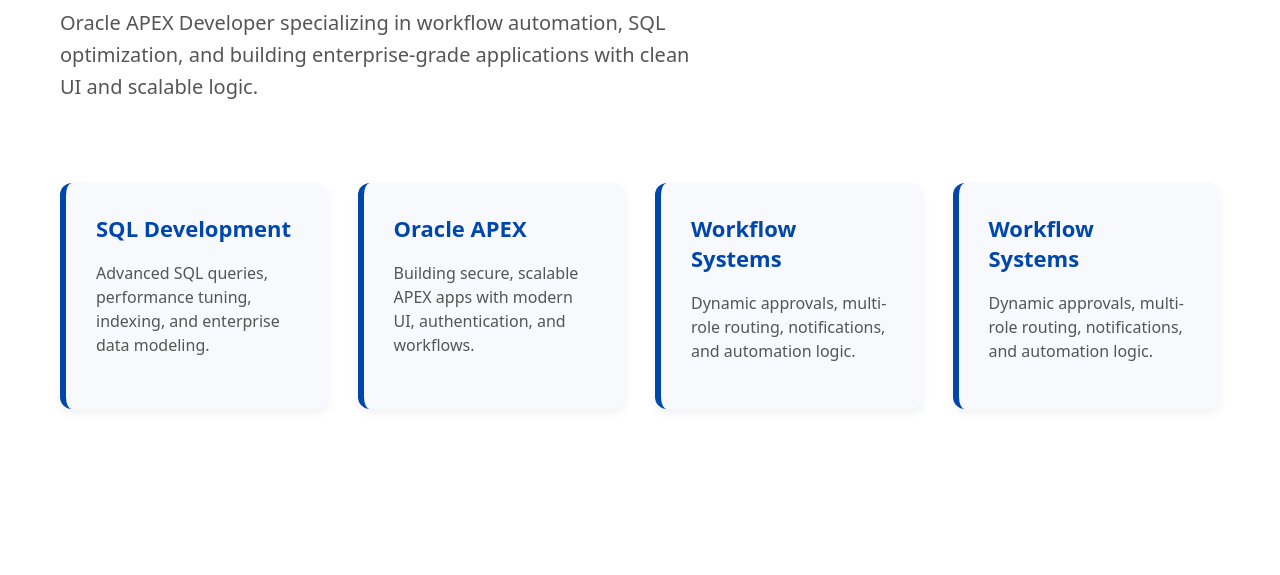
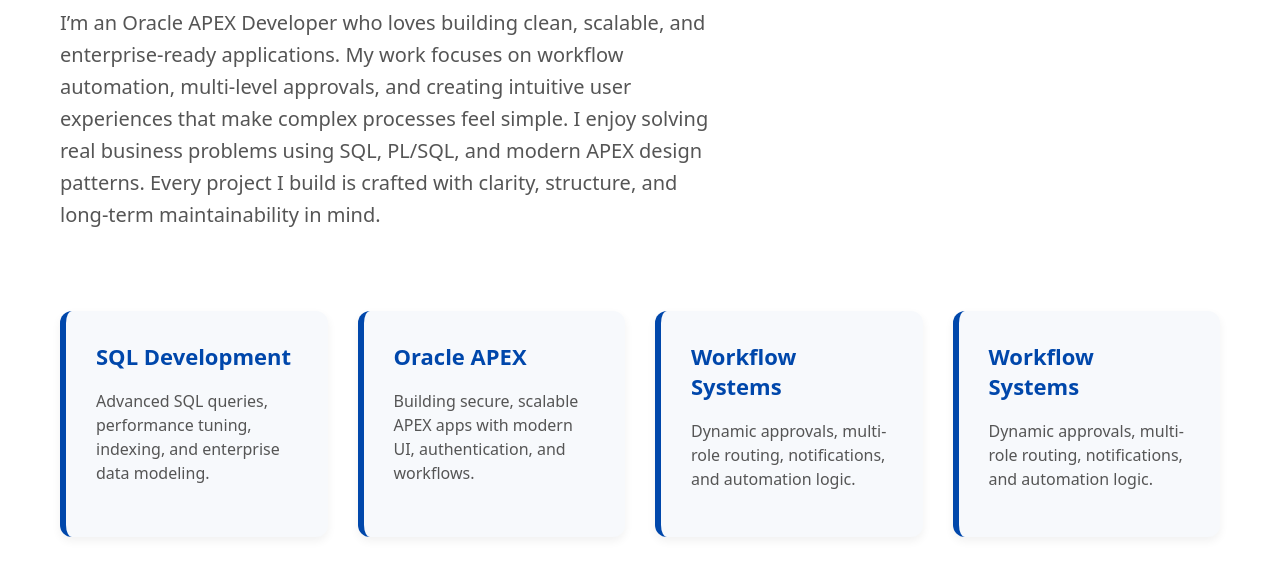
Before and after one commit to aunmirza/aunmirza.github.io, a plain HTML site: page index.html in a window 1280 px wide. Shown: the part 277-852 px from the top of the page. Before the commit the page ends 800 px from the top, so only its background shows below. Drawn offline with Linux system fonts and the light colour scheme.

Commit message:
Update index.html

```diff
--- a/index.html
+++ b/index.html
@@ -21,11 +21,17 @@
 
 <section class="hero-left">
     <h1>Hello, I'm <span>Aun</span></h1>
+
     <p class="subtitle">
-        Oracle APEX Developer specializing in workflow automation, SQL optimization,
-        and building enterprise-grade applications with clean UI and scalable logic.
+        I’m an Oracle APEX Developer who loves building clean, scalable, and
+        enterprise‑ready applications. My work focuses on workflow automation,
+        multi‑level approvals, and creating intuitive user experiences that make
+        complex processes feel simple. I enjoy solving real business problems
+        using SQL, PL/SQL, and modern APEX design patterns. Every project I build
+        is crafted with clarity, structure, and long‑term maintainability in mind.
     </p>
 </section>
+
 
 <section class="features">
     <div class="feature">
```
